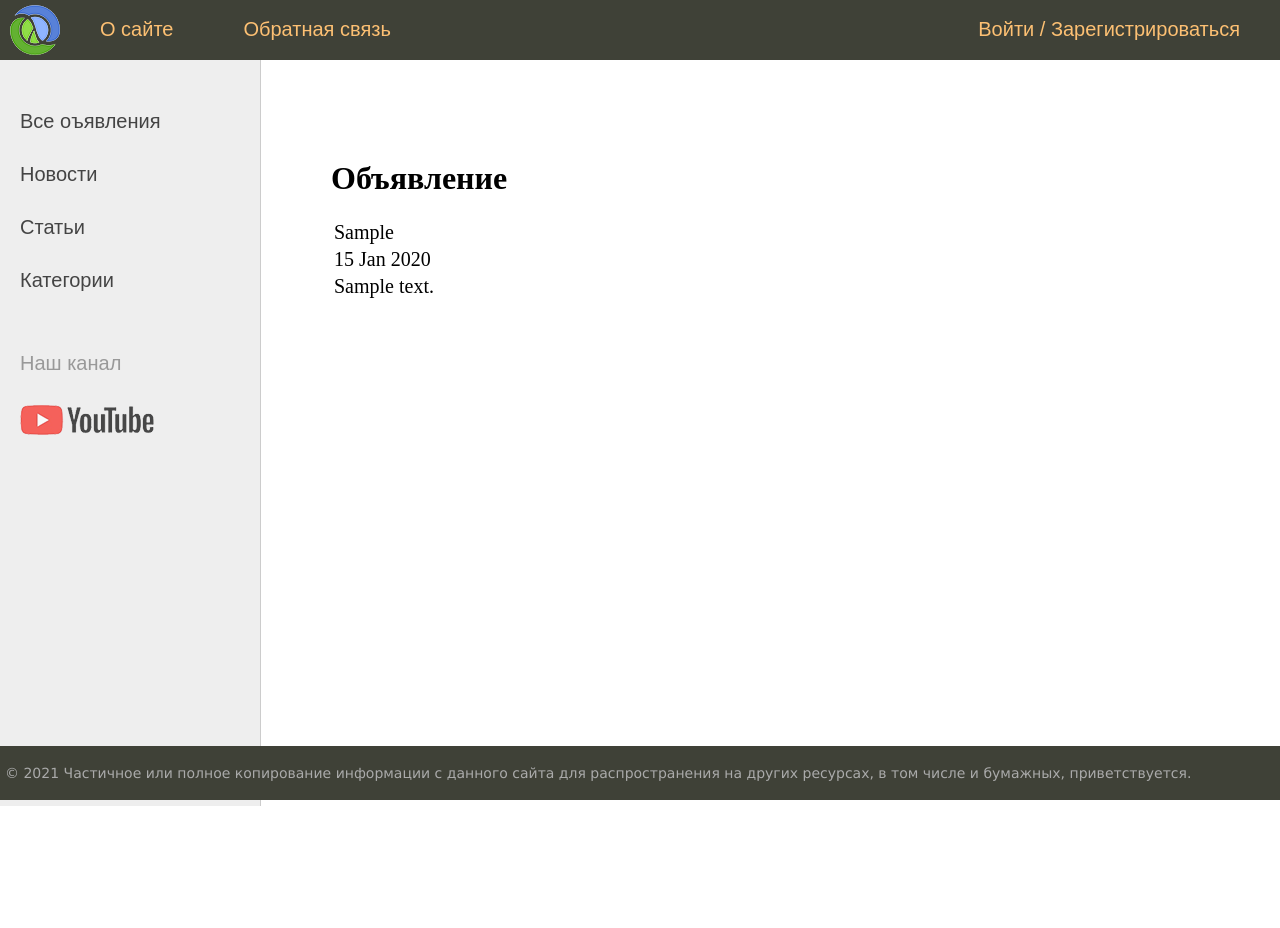
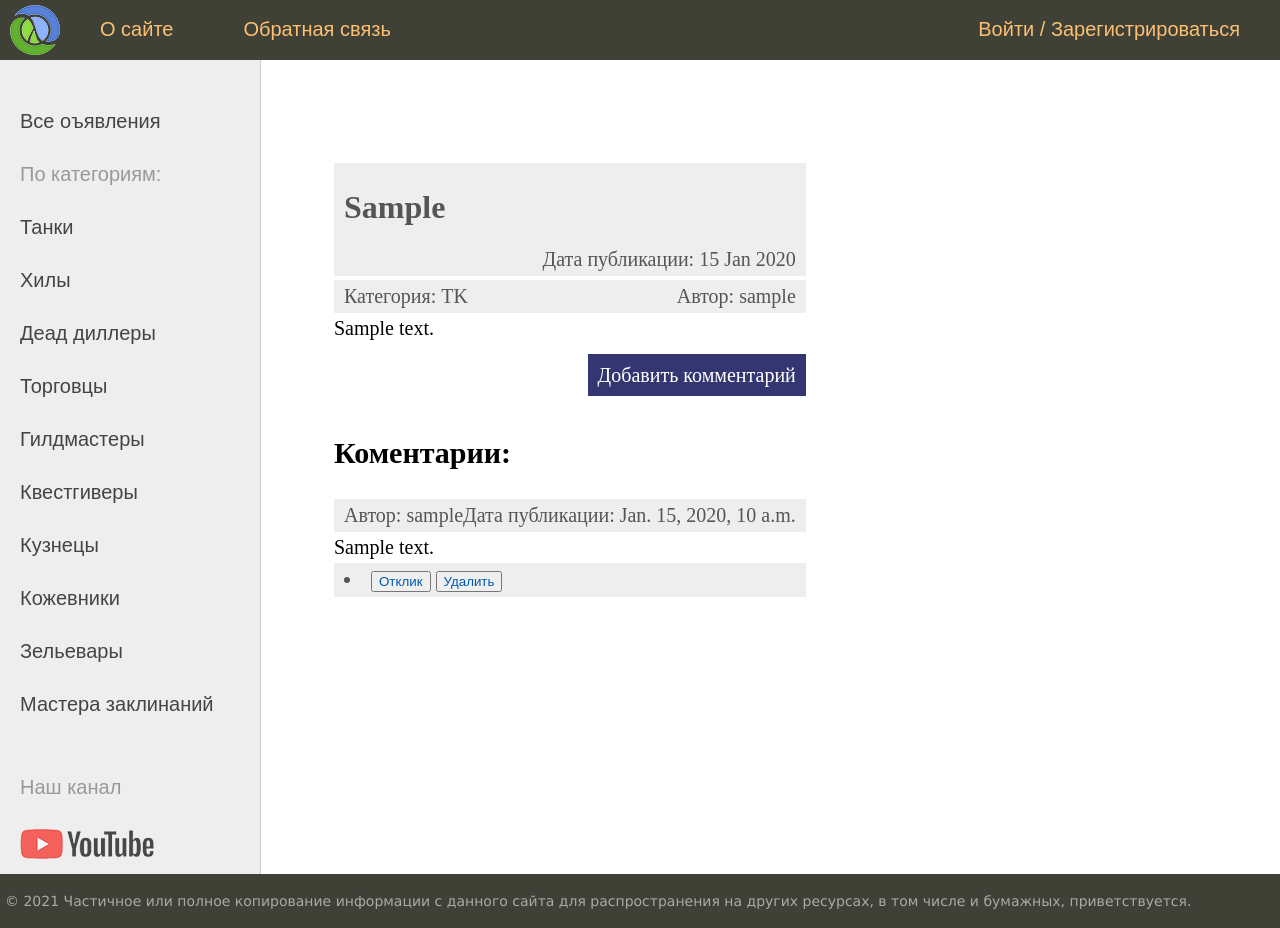
Before and after one commit to NazRinRus/Board, a Django app: page /1/ in a window 1280 px wide. Before the commit the page ends 806 px from the top, so only its background shows below. Run offline with Django 4.2, Linux system fonts and the light colour scheme; tables that the repository leaves empty hold one stand-in row (values such as "Sample post"); some libraries are stand-ins or nearby versions.

Commit message:
project: Board progress: at the stage of creating views

```diff
--- a/Board/abs/models.py
+++ b/Board/abs/models.py
@@ -12,16 +12,16 @@ class Ads(models.Model):
         verbose_name_plural = 'Ad'
 
     POSITIONS = [
-        ('TK', 'Tanks'),
-        ('HL', 'Heals'),
-        ('DD', 'Damage Dealers'),
-        ('MH', 'Merchants'),
-        ('GM', 'Guildmasters'),
-        ('QG', 'Questgivers'),
-        ('BS', 'Blacksmiths'),
-        ('LW', 'Leatherworkers'),
-        ('PO', 'Potions'),
-        ('SM', 'Spell masters'),
+        ['TK', 'Tanks'],
+        ['HL', 'Heals'],
+        ['DD', 'Damage Dealers'],
+        ['MH', 'Merchants'],
+        ['GM', 'Guildmasters'],
+        ['QG', 'Questgivers'],
+        ['BS', 'Blacksmiths'],
+        ['LW', 'Leatherworkers'],
+        ['PO', 'Potions'],
+        ['SM', 'Spell masters'],
     ]
 
     author_ads = models.ForeignKey(User, on_delete=models.CASCADE)
--- a/Board/abs/views.py
+++ b/Board/abs/views.py
@@ -21,7 +21,8 @@ class AdsList(ListView):
         posts1 = Post.objects.all()
         context['posts'] = posts1#.filter(post_at_ad=self.model.pk)
         context['menu'] = menu
-        context['title'] = ('Все объявления')
+        context['title'] = 'Все объявления'
+        context['positions'] = Ads.POSITIONS
         return context
 
 class AdDetail(DetailView):
@@ -30,9 +31,12 @@ class AdDetail(DetailView):
     context_object_name = 'ad'
     def get_context_data(self, **kwargs):
         context = super().get_context_data(**kwargs)
-        #context['posts'] = Post.objects.filter(post_at_ad=Ads.pk)
+        # Получаем объект Ads для текущего представления
+        ads_object = self.object
+        # Отфильтровываем записи Post связанные с текущим объектом Ads
+        context['posts'] = Post.objects.filter(post_at_ad=ads_object)
         context['menu'] = menu
-        context['title'] = ('Объявление')
+        context['title'] = 'Объявление'
         return context
 
 class AdCreate(CreateView):
@@ -52,9 +56,12 @@ class PostsList(ListView):
     context_object_name = 'posts'
     def get_context_data(self, **kwargs):
         context = super().get_context_data(**kwargs)
-        context['posts_at_ad'] = Post.objects.filter(post_at_ad=Ads.pk)
+        path1 = int(self.request.path.split('/')[1])
+        #context['posts_at_ad'] = Post.objects.filter(post_at_ad=Ads.pk)
         context['menu'] = menu
         context['title'] = 'Посты к объявлению'
+        context['ad_id'] = path1
+        context['posts_at_ad'] = Post.objects.filter(post_at_ad=path1)
         return context
 
 class PostDetail(DetailView):
@@ -63,7 +70,7 @@ class PostDetail(DetailView):
     context_object_name = 'post'
     def get_context_data(self, **kwargs):
         context = super().get_context_data(**kwargs)
-        context['posts_at_ad'] = Post.objects.filter(post_at_ad=Ads.pk)
+        #context['posts_at_ad'] = Post.objects.filter(post_at_ad=Ads.pk)
         context['menu'] = menu
         context['title'] = ('Пост')
         return context
--- a/Board/templates/ad.html
+++ b/Board/templates/ad.html
@@ -5,18 +5,56 @@
 {% endblock title %}
 
 {% block content %}
-
-<h1> Объявление </h1>
         <table>
             <tr>
-                <td> {{ ad.header }} </td>
+                <td>
+                    <div class="article-panel">
+                        <p class="first"> <h1>{{ ad.header}} </h1></p>
+                        <p class="last">Дата публикации: {{ ad.time_in|date:'d M Y' }}</p>
+                    </div>
+                </td>
             </tr>
             <tr>
-                <td> {{ ad.time_in|date:'d M Y' }} </td>
+                <td>
+                    <div class="article-panel">
+                        <p class="first">Категория: {{ ad.position}}</p>
+                        <p class="last">Автор: {{ad.author_ads}}</p>
+                    </div>
+                </td>
             </tr>
             <tr>
-                <td> {{ ad.text_ads|safe }} </td>
+                <td> {{ ad.text_ads|safe}} </td>
             </tr>
+            <tr>
+                <td>
+                    <div class="clear"></div>
+                    <p class="link-read-post"><a href="#">Добавить комментарий</a></p>
+                </td>
+            </tr>
+            <tr><td><p class="first"><h2>Коментарии:</h2></p></td></tr>
+            {% for post in posts %}
+                <tr>
+                    <td>
+                        <div class="article-panel">
+                            <p class="first">Автор: {{post.author_post}}</p>
+                            <p class="last">Дата публикации: {{post.time_in}}</p>
+                        </div>
+                    </td>
+                </tr>
+                <tr>
+                    <td>{{ post.text_post|safe}}</td>
+                </tr>
+                <tr>
+                    <td>
+                        <div class="article-panel">
+                            <li class="last">
+                                <button><a href="#"> Отклик </a> </button>
+                                <button><a href="#"> Удалить </a> </button>
+                            </li>
+                        </div>
+                    </td>
+                </tr>
+            {% endfor %}
         </table>
 
 
--- a/Board/templates/flatpages/default.html
+++ b/Board/templates/flatpages/default.html
@@ -55,9 +55,20 @@
 	<td valign="top" class="left-chapters">
 	<ul id="leftchapters">
 		<li><a href="{% url 'ads_all' %}">Все оъявления</a></li>
-		<li><a href="{% url 'ads_all' %}">Новости</a></li>
-		<li><a href="{% url 'ads_all' %}">Статьи</a></li>
-		<li><a href="{% url 'ads_all' %}">Категории</a></li>
+		<li>По категориям:</li>
+		<li><a href="{% url 'ads_all' %}">Танки</a></li>
+		<li><a href="{% url 'ads_all' %}">Хилы</a></li>
+		<li><a href="{% url 'ads_all' %}">Деад диллеры</a></li>
+		<li><a href="{% url 'ads_all' %}">Торговцы</a></li>
+		<li><a href="{% url 'ads_all' %}">Гилдмастеры</a></li>
+		<li><a href="{% url 'ads_all' %}">Квестгиверы</a></li>
+		<li><a href="{% url 'ads_all' %}">Кузнецы</a></li>
+		<li><a href="{% url 'ads_all' %}">Кожевники</a></li>
+		<li><a href="{% url 'ads_all' %}">Зельевары</a></li>
+		<li><a href="{% url 'ads_all' %}">Мастера заклинаний</a></li>
+		{% for position in positions %}
+			<li><a href="{% url 'ads_all' %}">{{ position }}</a></li>
+		{% endfor %}
 		<li class="share">
 		<p>Наш канал</p>
 		<a class="share-yt" href="https://www.youtube.com/channel/UClJzWfGWuGJL2t-3dYKcHTA/playlists" target="_blank" rel="nofollow"></a>
```
Also changed, not shown: Board/templates/ads.html (+18 -3 lines), Board/templates/posts.html (+4 -3 lines).
